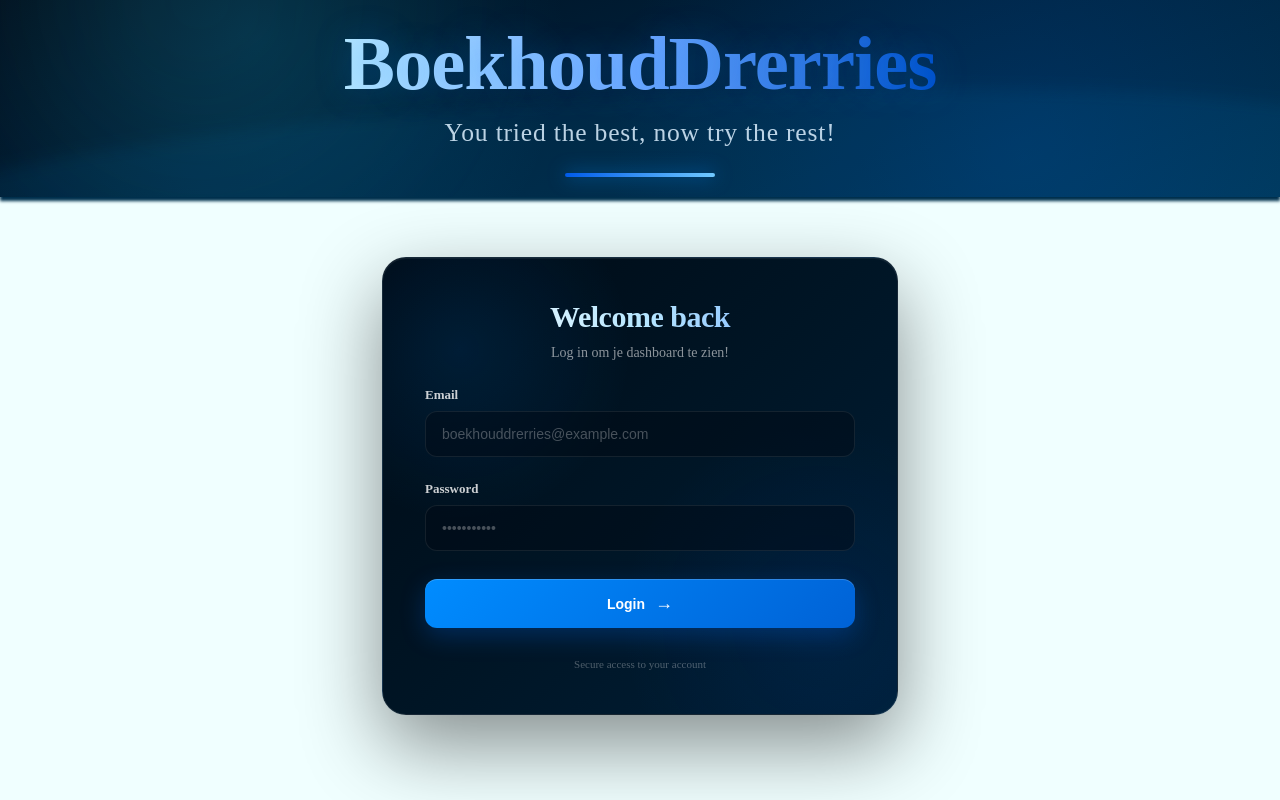
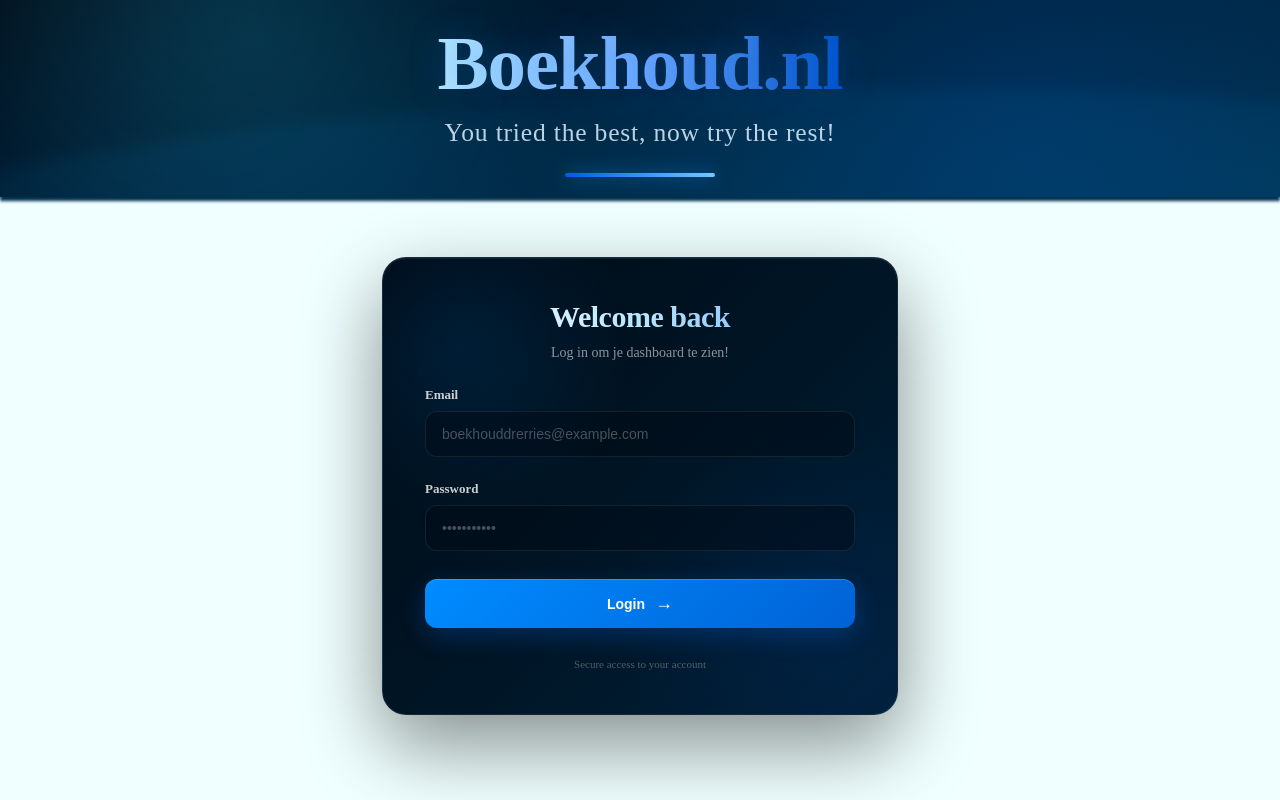
Before and after one commit to SCBuilds07/accounting, a React (Vite) app in the folder Frontend/: page / in a window 1280 px wide. Built offline with nearby package versions, Linux system fonts and the light colour scheme.

Commit message:
firebase yml files and frontend change for test

```diff
--- a/Frontend/src/Header/Header.jsx
+++ b/Frontend/src/Header/Header.jsx
@@ -3,7 +3,7 @@
 function Header() {
     return (
             <header>
-                <h1>BoekhoudDrerries</h1>
+                <h1>Boekhoud.nl</h1>
                 <h2>You tried the best, now try the rest!</h2>
             </header>
     )
```
Also changed, not shown: 1 other file (tests, documents, lock files or other folders).
